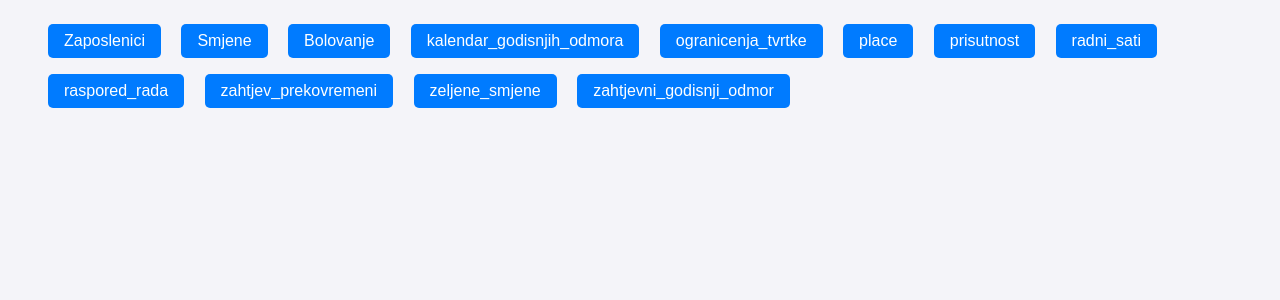
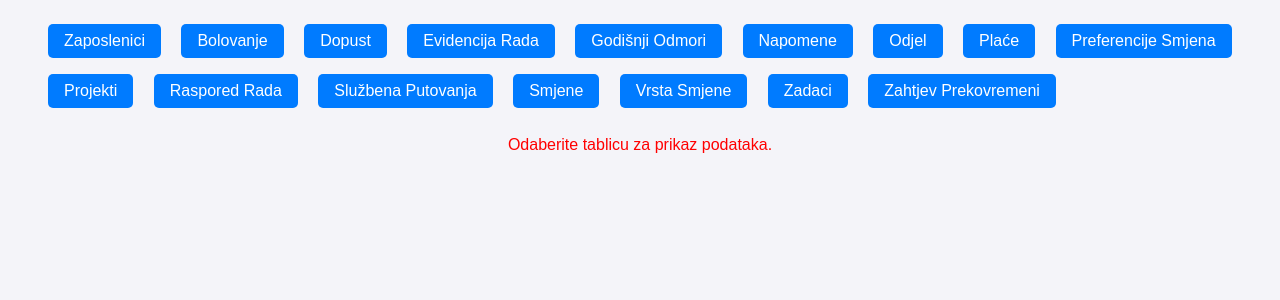
Before and after one commit to LukaCatela/BP2_Sustav-za-upravljanje-rasporedom-radnog-vremena-zaposlenika, a Flask app: page / in a window 1280 px wide. Shown: the part 83-383 px from the top of the page. Run offline with Flask 3, Linux system fonts and the light colour scheme.

Commit message:
Radi
Konekcija vracena

```diff
--- a/app.py
+++ b/app.py
@@ -1,66 +1,106 @@
-from flask import Flask,jsonify, Response, render_template
+from flask import Flask, render_template
 from flask_sqlalchemy import SQLAlchemy
 from sqlalchemy import text
-import json
 
 app = Flask(__name__, template_folder='templates', static_folder='static')
 
-app.config['SQLALCHEMY_DATABASE_URI'] = 'mysql+pymysql://root:luka23012005@127.0.0.1:3306/bp_2_projekt?charset=utf8mb4' # OBAVEZNO MJENJATI U SVOJEM PROJEKTU
-app.config['SQLALCHEMY_TRACK_MODI FICATIONS'] = False
+# Konfiguracija baze
+app.config['SQLALCHEMY_DATABASE_URI'] = 'mysql+pymysql://root:luka23012005@db:3306/bp_2_projekt'
+app.config['SQLALCHEMY_TRACK_MODIFICATIONS'] = False
 
 db = SQLAlchemy(app)
 
 @app.route('/')
 def index():
-    return render_template('index.html')
+    return render_template('index.html', table_data=None, message="Odaberite tablicu za prikaz podataka.")
 
-# Pomocna funkcija za lakse upisivanje tablica sa podatcima
+# Pomocna Funkcija
 def stavljanje_vrijednosti(ime_tablice):
-    with db.engine.connect() as conn:
-        query = text(f"SELECT * FROM {ime_tablice}")
-        result = conn.execute(query)
-        data = [dict(row._mapping) for row in result]
-    return data
+    try:
+        with db.engine.connect() as conn:
+            query = text(f"SELECT * FROM {ime_tablice}")
+            result = conn.execute(query)
+            data = [dict(row._mapping) for row in result]
+            if not data:
+                return {"status": "empty", "data": None}
+            return {"status": "success", "data": data}
+    except Exception as e:
+        print(f"Error fetching data from {ime_tablice}: {e}")
+        return {"status": "error", "data": None}
 
-# Od ovuda do slijedeceg komentara su svi routovi koji koriste pomocnu funkciju
-# -----------------------------------------------------------------------------------------------------#
+# Svi routeovi koji koriste pomocnu funkciju
+@app.route('/zaposlenik', methods=['GET'])
+def get_zaposlenik():
+    return table_view('zaposlenik')
+
 @app.route('/bolovanje', methods=['GET'])
 def get_bolovanje():
-    return jsonify(stavljanje_vrijednosti('bolovanje'))
-@app.route('/kalendar_godisnjih_odmora', methods=['GET'])
-def get_kalendar_godisnjih_odmora():
-    return jsonify(stavljanje_vrijednosti('kalendar_godisnjih_odmora'))
-@app.route('/ogranicenja_tvrtke', methods=['GET'])
-def get_ogranicenja_tvrtke():
-    return jsonify(stavljanje_vrijednosti('ogranicenja_tvrtke'))
+    return table_view('bolovanje')
+
+@app.route('/dopust', methods=['GET'])
+def get_dopust():
+    return table_view('dopust')
+
+@app.route('/evidencija_rada', methods=['GET'])
+def get_evidencija_rada():
+    return table_view('evidencija_rada')
+
+@app.route('/godisnji_odmori', methods=['GET'])
+def get_godisnji_odmori():
+    return table_view('godisnji_odmori')
+
+@app.route('/napomene', methods=['GET'])
+def get_napomene():
+    return table_view('napomene')
+
+@app.route('/odjel', methods=['GET'])
+def get_odjel():
+    return table_view('odjel')
+
 @app.route('/place', methods=['GET'])
 def get_place():
-    return jsonify(stavljanje_vrijednosti('place'))
-@app.route('/prisutnost', methods=['GET'])
-def get_prisutnost():
-    return jsonify(stavljanje_vrijednosti('prisutnost'))
-@app.route('/radni_sati', methods=['GET'])
-def get_radni_sati():
-    return jsonify(stavljanje_vrijednosti('radni_sati'))
+    return table_view('place')
+
+@app.route('/preferencije_smjena', methods=['GET'])
+def get_preferencije_smjena():
+    return table_view('preferencije_smjena')
+
+@app.route('/projekti', methods=['GET'])
+def get_projekti():
+    return table_view('projekti')
+
 @app.route('/raspored_rada', methods=['GET'])
 def get_raspored_rada():
-    return jsonify(stavljanje_vrijednosti('raspored_rada'))
+    return table_view('raspored_rada')
+
+@app.route('/sluzbena_putovanja', methods=['GET'])
+def get_sluzbena_putovanja():
+    return table_view('sluzbena_putovanja')
+
 @app.route('/smjene', methods=['GET'])
 def get_smjene():
-    return jsonify(stavljanje_vrijednosti('smjene'))
+    return table_view('smjene')
+
+@app.route('/vrsta_smjene', methods=['GET'])
+def get_vrsta_smjene():
+    return table_view('vrsta_smjene')
+
+@app.route('/zadaci', methods=['GET'])
+def get_zadaci():
+    return table_view('zadaci')
+
 @app.route('/zahtjev_prekovremeni', methods=['GET'])
 def get_zahtjev_prekovremeni():
-    return jsonify(stavljanje_vrijednosti('zahtjev_prekovremeni'))
-@app.route('/zahtjevni_godisnji_odmor', methods=['GET'])
-def get_zahtjevni_godisnji_odmor():
-    return jsonify(stavljanje_vrijednosti('zahtjevni_godisnji_odmor'))
-@app.route('//zaposlenici',methods=['GET'])
-def get_zaposlenici():
-    return jsonify(stavljanje_vrijednosti('zaposlenik'))
-@app.route('/zeljene_smjene', methods=['GET'])
-def get_zeljene_smjene():
-    return jsonify(stavljanje_vrijednosti('zeljene_smjene'))
-# -----------------------------------------------------------------------------------------------------#
+    return table_view('zahtjev_prekovremeni')
+@app.route('/test-connection')
+def test_connection():
+    try:
+        with db.engine.connect() as conn:
+            conn.execute(text("SELECT 1"))
+        return "Database connection successful!"
+    except Exception as e:
+        return f"Database connection failed: {e}"
+
 
 if __name__ == "__main__":
     app.run(debug=True)
--- /dev/null
+++ b/requirements.txt
@@ -0,0 +1,6 @@
+Flask==3.0.3
+Flask-SQLAlchemy==3.1.1
+PyMySQL==1.1.1
+cryptography==44.0.0
+mysqlclient==2.2.4
+Jinja2==3.1.4
--- a/templates/index.html
+++ b/templates/index.html
@@ -3,7 +3,7 @@
 <head>
     <meta charset="UTF-8">
     <meta name="viewport" content="width=device-width, initial-scale=1.0">
-    <title>Popis Podataka</title>
+    <title>Pregled Podataka</title>
     <link rel="stylesheet" href="{{ url_for('static', filename='style.css') }}">
 </head>
 <body>
@@ -13,59 +13,52 @@
 
     <main>
         <div>
-            <button onclick="fetchTableData('zaposlenici')">Zaposlenici</button>
-            <button onclick="fetchTableData('smjene')">Smjene</button>
-            <button onclick="fetchTableData('bolovanje')">Bolovanje</button>
-            <button onclick="fetchTableData('kalendar_godisnjih_odmora')">kalendar_godisnjih_odmora</button>
-            <button onclick="fetchTableData('ogranicenja_tvrtke')">ogranicenja_tvrtke</button>
-            <button onclick="fetchTableData('place')">place</button>
-            <button onclick="fetchTableData('prisutnost')">prisutnost</button>
-            <button onclick="fetchTableData('radni_sati')">radni_sati</button>
-            <button onclick="fetchTableData('raspored_rada')">raspored_rada</button>
-            <button onclick="fetchTableData('zahtjev_prekovremeni')">zahtjev_prekovremeni</button>
-            <button onclick="fetchTableData('zeljene_smjene')">zeljene_smjene</button>
-            <button onclick="fetchTableData('zahtjevni_godisnji_odmor')">zahtjevni_godisnji_odmor</button>
-            <!-- Add more buttons for other tables -->
+            <button onclick="window.location.href='/zaposlenik'">Zaposlenici</button>
+            <button onclick="window.location.href='/bolovanje'">Bolovanje</button>
+            <button onclick="window.location.href='/dopust'">Dopust</button>
+            <button onclick="window.location.href='/evidencija_rada'">Evidencija Rada</button>
+            <button onclick="window.location.href='/godisnji_odmori'">Godišnji Odmori</button>
+            <button onclick="window.location.href='/napomene'">Napomene</button>
+            <button onclick="window.location.href='/odjel'">Odjel</button>
+            <button onclick="window.location.href='/place'">Plaće</button>
+            <button onclick="window.location.href='/preferencije_smjena'">Preferencije Smjena</button>
+            <button onclick="window.location.href='/projekti'">Projekti</button>
+            <button onclick="window.location.href='/raspored_rada'">Raspored Rada</button>
+            <button onclick="window.location.href='/sluzbena_putovanja'">Službena Putovanja</button>
+            <button onclick="window.location.href='/smjene'">Smjene</button>
+            <button onclick="window.location.href='/vrsta_smjene'">Vrsta Smjene</button>
+            <button onclick="window.location.href='/zadaci'">Zadaci</button>
+            <button onclick="window.location.href='/zahtjev_prekovremeni'">Zahtjev Prekovremeni</button>
         </div>
 
+        {% if message %}
+        <p id="status-message" style="text-align: center; margin-top: 1rem; color: red;">{{ message }}</p>
+        {% endif %}
+
+        {% if table_data %}
         <table>
-            <thead id="table-header">
-                <!-- Headers will be dynamically updated -->
+            <thead>
+                <tr>
+                    {% for key in table_data[0].keys() %}
+                    <th>{{ key }}</th>
+                    {% endfor %}
+                </tr>
             </thead>
-            <tbody id="table-body">
-                <!-- Data will be dynamically inserted here -->
+            <tbody>
+                {% for row in table_data %}
+                <tr>
+                    {% for value in row.values() %}
+                    <td>{{ value }}</td>
+                    {% endfor %}
+                </tr>
+                {% endfor %}
             </tbody>
         </table>
+        {% else %}
+        {% if not message %}
+        <p style="text-align: center; margin-top: 1rem;">Nema podataka za prikaz.</p>
+        {% endif %}
+        {% endif %}
     </main>
-
-    <script>
-        async function fetchTableData(table) {
-            try {
-                const response = await fetch(`/${table}`);
-                const data = await response.json();
-
-                const tableHeader = document.getElementById('table-header');
-                const tableBody = document.getElementById('table-body');
-
-                tableHeader.innerHTML = '';
-                tableBody.innerHTML = '';
-
-                if (data.length > 0) {
-                    const headers = Object.keys(data[0]);
-                    const headerRow = headers.map(header => `<th>${header}</th>`).join('');
-                    tableHeader.innerHTML = `<tr>${headerRow}</tr>`;
-
-                    data.forEach(row => {
-                        const rowHTML = headers.map(header => `<td>${row[header]}</td>`).join('');
-                        tableBody.insertAdjacentHTML('beforeend', `<tr>${rowHTML}</tr>`);
-                    });
-                } else {
-                    tableBody.innerHTML = '<tr><td colspan="10">Nema postojecih podataka</td></tr>';
-                }
-            } catch (error) {
-                console.error('Error fetching data:', error);
-            }
-        }
-    </script>
 </body>
 </html>
```
Also changed, not shown: docker-compose.yml (added, +27 -0 lines), 1 other file.
